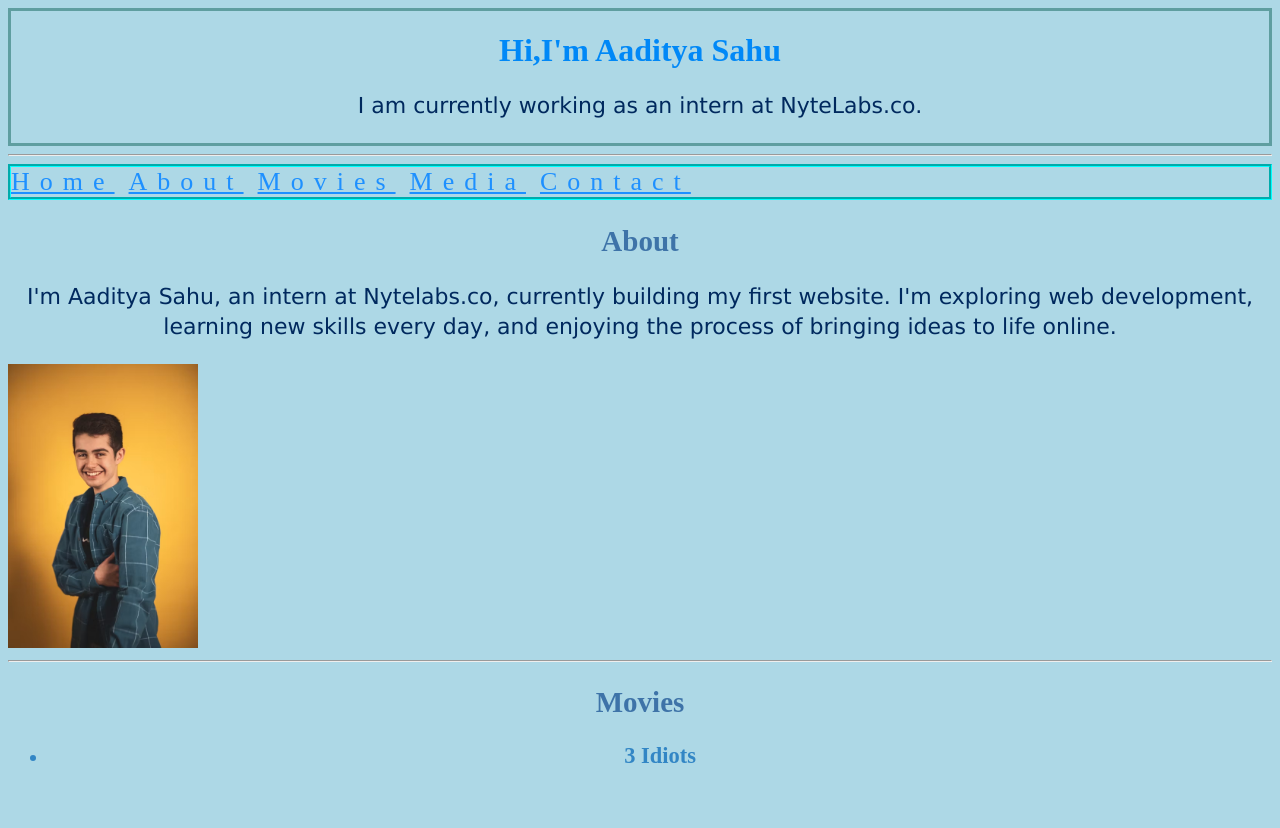
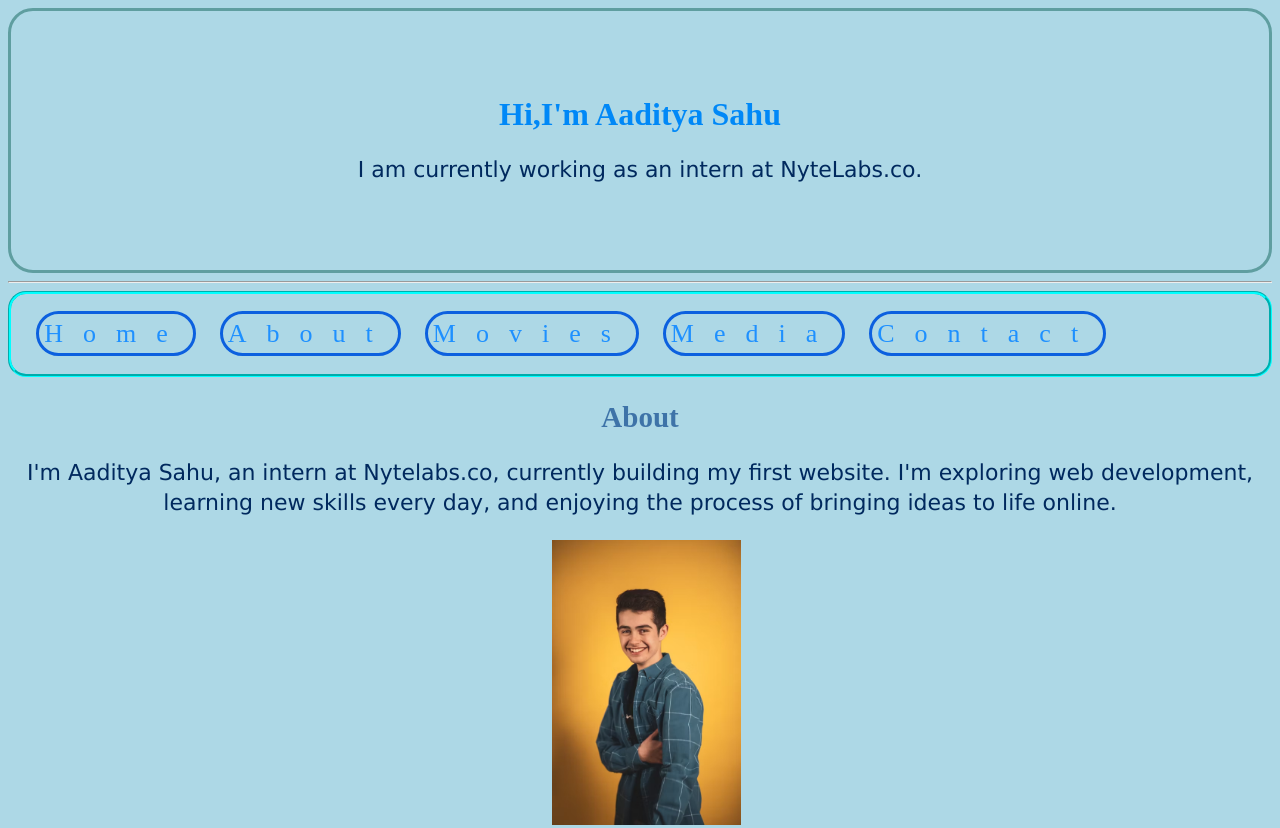
Before and after one commit to nyt-aaditya/personal-website, a plain HTML site: page index.html in a window 1280 px wide. Shown: the top 828 px of the page. Drawn offline with Linux system fonts and the light colour scheme.

Commit message:
bx model

```diff
--- a/index.html
+++ b/index.html
@@ -14,11 +14,11 @@
     </header>
 <hr>
     <nav>
-      <a href="#home">Home</a>
-      <a href="#about">About</a>
-      <a href="#movies">Movies</a>
-      <a href="#media">Media</a>
-      <a href="#contact">Contact</a>
+      <a href="#home" class="home">Home</a>
+      <a href="#about" class="home">About</a>
+      <a href="#movies" class="home">Movies</a>
+      <a href="#media" class="home">Media</a>
+      <a href="#contact" class="home">Contact</a>
     </nav>
 
 
@@ -30,7 +30,7 @@
         website. I'm exploring web development, learning new skills every day,
         and enjoying the process of bringing ideas to life online.
       </p>
-      <img src="aadi2.avif" alt="Aaditya Sahu" width="15%" />
+      <img src="aadi2.avif" alt="Aaditya Sahu" width="15%" style="margin-left: 43%;/>
     </section>
 
     <hr />
--- a/style.css
+++ b/style.css
@@ -6,14 +6,19 @@ header {
   color: mediumspringgreen;
   border-style: solid;
   border-color: cadetblue;
+  padding: 5%;
+  border-radius: 25px;
 }
 
 nav {
   border-style: groove;
   border-color: aqua;
   text-decoration: aliceblue;
-  letter-spacing: 10px;
+  letter-spacing: 20px;
+  padding: 2%;
+  border-radius: 18px;
 }
+
 h1 {
   color: rgb(0, 136, 247);
   text-align: center;
@@ -31,9 +36,16 @@ p {
   text-align: center;
   line-height: 30px;
 }
-a {
+a.home {
   color: dodgerblue;
   font-size: 26px;
+  border-color: rgb(12, 96, 223);
+  border-style: solid ;
+  border-radius: 25px;
+  border-spacing: 10px;
+  padding: 5px 5px 5px 5px;
+  text-decoration: none;
+
 }
 hr {
   size: 4px;
```
